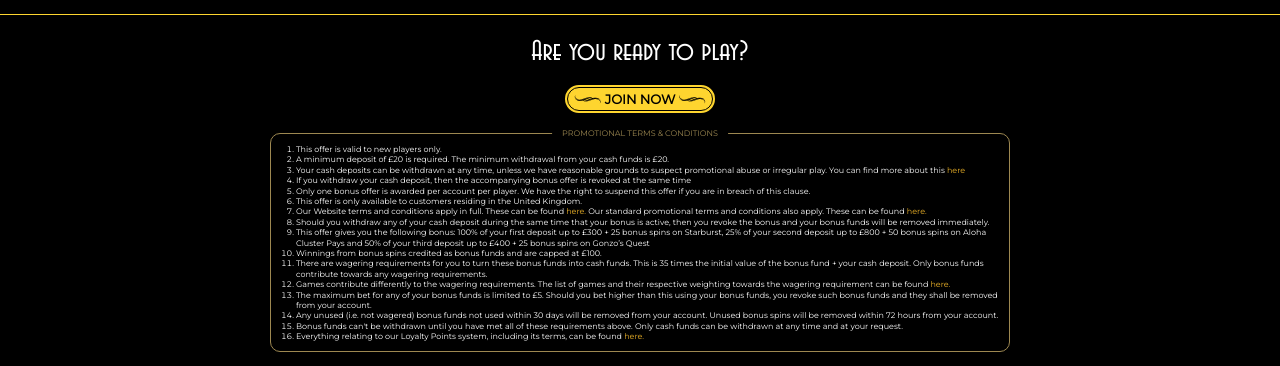
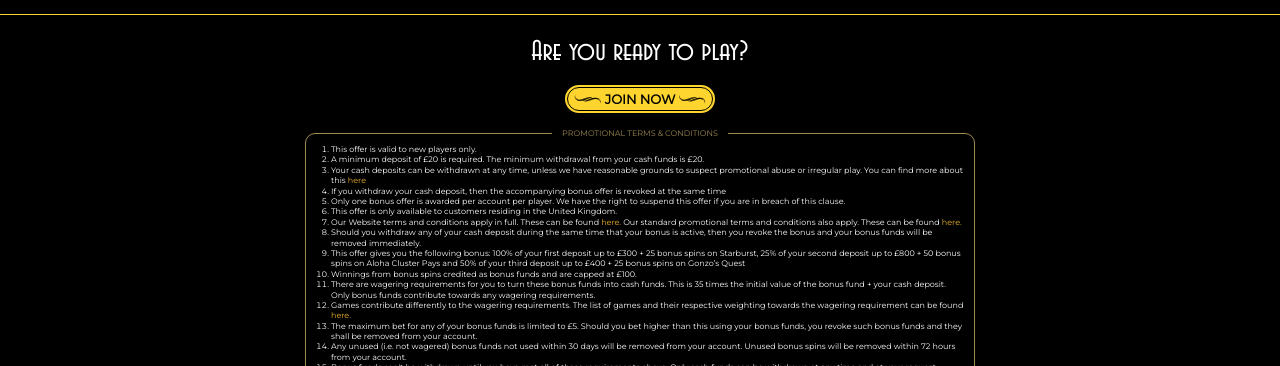
Before and after one commit to charles-coderep/grand-ivy-landing-page, a website: page index.html in a window 1280 px wide. Shown: the part 2020-2386 px from the top of the page. Drawn offline with Linux system fonts and the light colour scheme; files whose address does not match are found by name.

Commit message:
footer wrapper padding

```diff
--- a/css/style.css
+++ b/css/style.css
@@ -638,7 +638,7 @@ html {
 }
 
 /* footer */
-.footer .wrapper {
+.footer {
   padding: 30px 0;
 }
 @media only screen and (min-width: 992px) {
@@ -652,7 +652,7 @@ html {
 .footer .wrapper .footer-terms {
   position: relative;
   margin: 20px 0;
-  width: calc(100% - 10px);
+  width: calc(100% - 40px);
 }
 .footer .wrapper .footer-terms .footer-terms-content {
   height: 170px;
```
